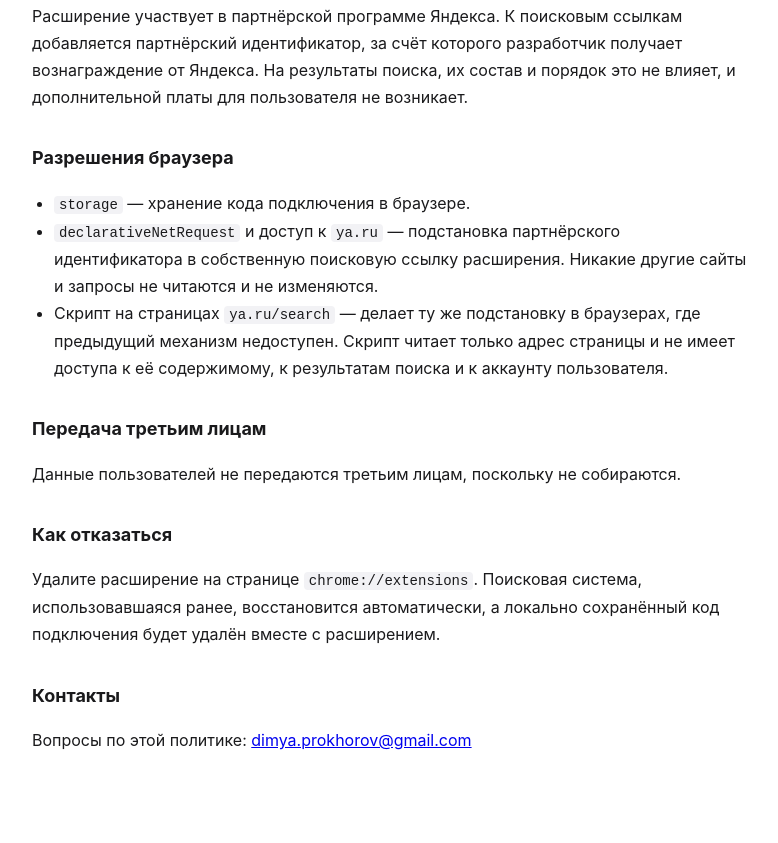
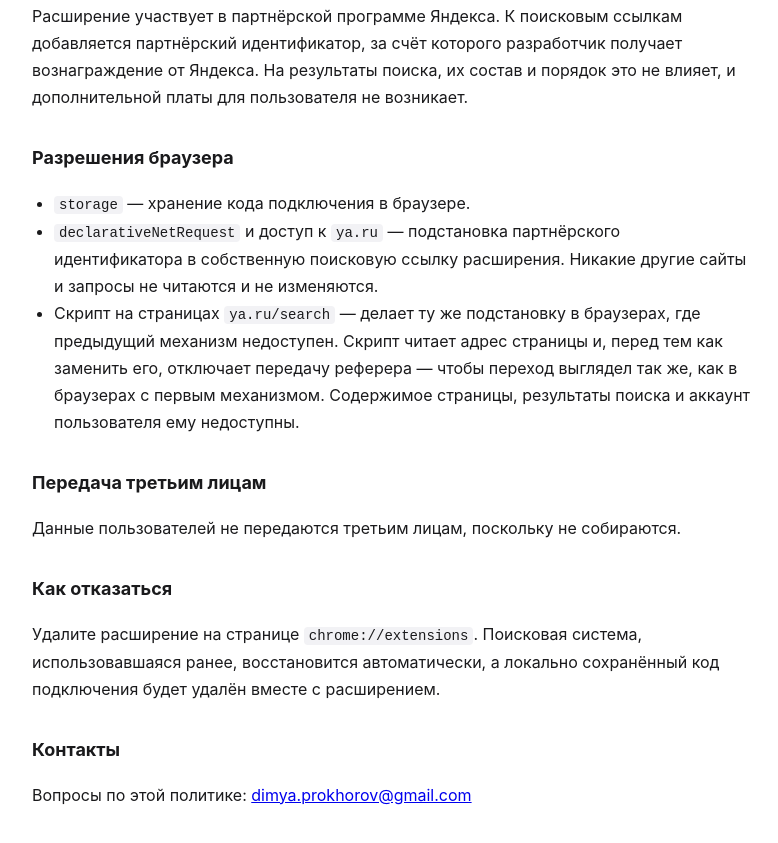
Before and after one commit to Kapabass/webfinder, a plain HTML site: page privacy/index.html in a window 1280 px wide. Shown: the part 845-1688 px from the top of the page, without its empty margins (248-1026 px from the left). Before the commit the page ends 1663 px from the top, so only its background shows below. Drawn offline with Linux system fonts and the light colour scheme.

Commit message:
Add files via upload

```diff
--- a/privacy/index.html
+++ b/privacy/index.html
@@ -45,7 +45,7 @@
 <ul>
   <li><code>storage</code> — хранение кода подключения в браузере.</li>
   <li><code>declarativeNetRequest</code> и доступ к <code>ya.ru</code> — подстановка партнёрского идентификатора в собственную поисковую ссылку расширения. Никакие другие сайты и запросы не читаются и не изменяются.</li>
-  <li>Скрипт на страницах <code>ya.ru/search</code> — делает ту же подстановку в браузерах, где предыдущий механизм недоступен. Скрипт читает только адрес страницы и не имеет доступа к её содержимому, к результатам поиска и к аккаунту пользователя.</li>
+  <li>Скрипт на страницах <code>ya.ru/search</code> — делает ту же подстановку в браузерах, где предыдущий механизм недоступен. Скрипт читает адрес страницы и, перед тем как заменить его, отключает передачу реферера — чтобы переход выглядел так же, как в браузерах с первым механизмом. Содержимое страницы, результаты поиска и аккаунт пользователя ему недоступны.</li>
 </ul>
 
 <h2>Передача третьим лицам</h2>
```
